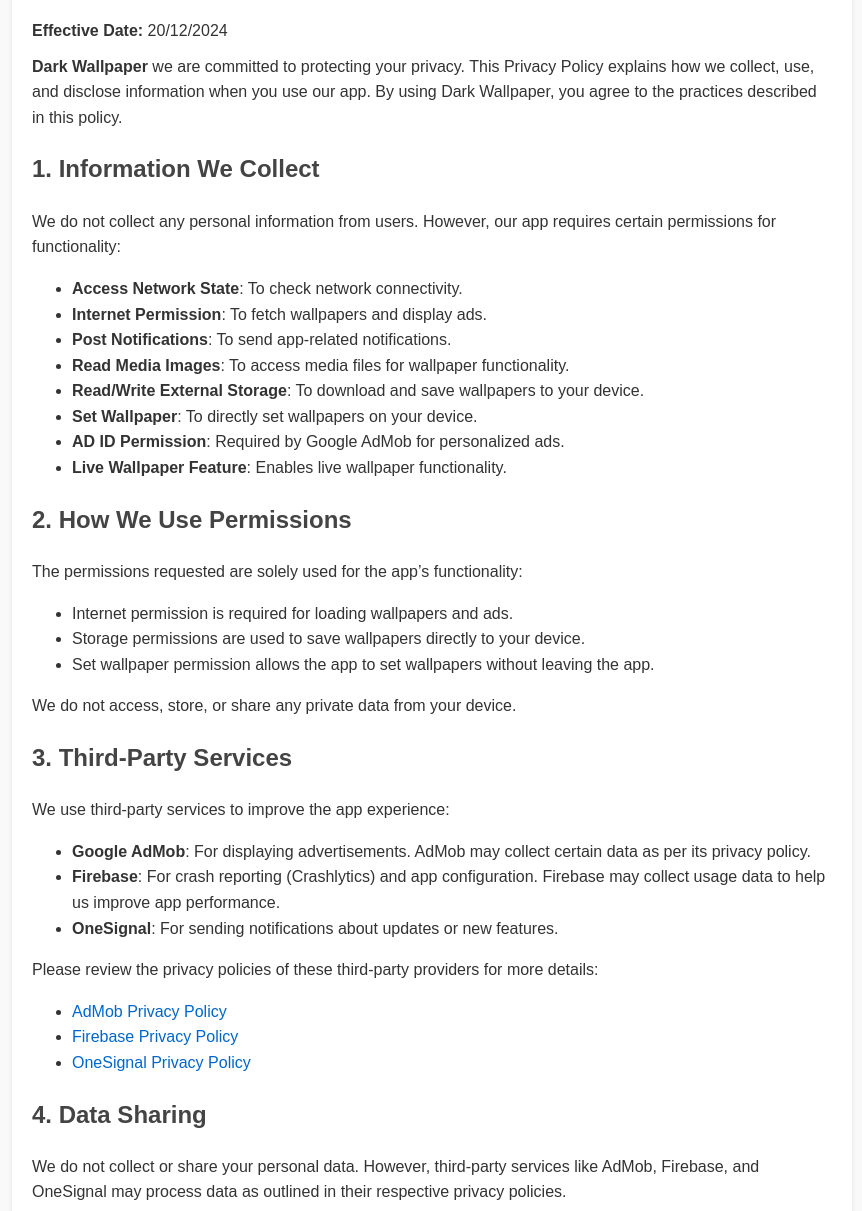
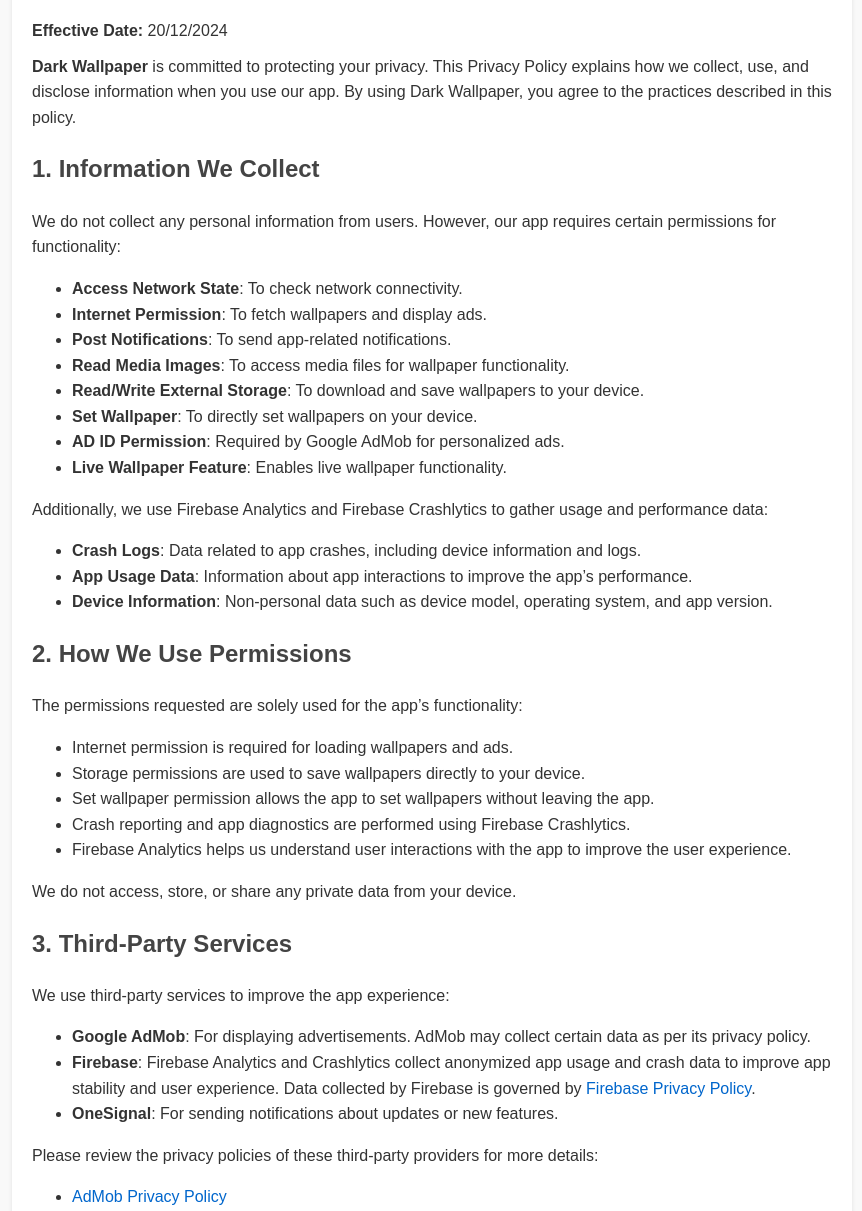
Before and after one commit to vdhruvdev1206/darkwallpaper, a plain HTML site: page index.html in a window 1280 px wide. Shown: the part 116-1327 px from the top of the page, without its empty margins (208-1070 px from the left). Drawn offline with Linux system fonts and the light colour scheme.

Commit message:
Update index.html

```diff
--- a/index.html
+++ b/index.html
@@ -45,7 +45,7 @@
         <h1>Privacy Policy</h1>
         <p><strong>Effective Date:</strong> 20/12/2024</p>
 
-        <p><strong>Dark Wallpaper</strong> we are committed to protecting your privacy. This Privacy Policy explains how we collect, use, and disclose information when you use our app. By using Dark Wallpaper, you agree to the practices described in this policy.</p>
+        <p><strong>Dark Wallpaper</strong> is committed to protecting your privacy. This Privacy Policy explains how we collect, use, and disclose information when you use our app. By using Dark Wallpaper, you agree to the practices described in this policy.</p>
 
         <h2>1. Information We Collect</h2>
         <p>We do not collect any personal information from users. However, our app requires certain permissions for functionality:</p>
@@ -59,6 +59,12 @@
             <li><strong>AD ID Permission</strong>: Required by Google AdMob for personalized ads.</li>
             <li><strong>Live Wallpaper Feature</strong>: Enables live wallpaper functionality.</li>
         </ul>
+        <p>Additionally, we use Firebase Analytics and Firebase Crashlytics to gather usage and performance data:</p>
+        <ul>
+            <li><strong>Crash Logs</strong>: Data related to app crashes, including device information and logs.</li>
+            <li><strong>App Usage Data</strong>: Information about app interactions to improve the app’s performance.</li>
+            <li><strong>Device Information</strong>: Non-personal data such as device model, operating system, and app version.</li>
+        </ul>
 
         <h2>2. How We Use Permissions</h2>
         <p>The permissions requested are solely used for the app’s functionality:</p>
@@ -66,6 +72,8 @@
             <li>Internet permission is required for loading wallpapers and ads.</li>
             <li>Storage permissions are used to save wallpapers directly to your device.</li>
             <li>Set wallpaper permission allows the app to set wallpapers without leaving the app.</li>
+            <li>Crash reporting and app diagnostics are performed using Firebase Crashlytics.</li>
+            <li>Firebase Analytics helps us understand user interactions with the app to improve the user experience.</li>
         </ul>
         <p>We do not access, store, or share any private data from your device.</p>
 
@@ -73,7 +81,7 @@
         <p>We use third-party services to improve the app experience:</p>
         <ul>
             <li><strong>Google AdMob</strong>: For displaying advertisements. AdMob may collect certain data as per its privacy policy.</li>
-            <li><strong>Firebase</strong>: For crash reporting (Crashlytics) and app configuration. Firebase may collect usage data to help us improve app performance.</li>
+            <li><strong>Firebase</strong>: Firebase Analytics and Crashlytics collect anonymized app usage and crash data to improve app stability and user experience. Data collected by Firebase is governed by <a href="https://firebase.google.com/support/privacy" target="_blank">Firebase Privacy Policy</a>.</li>
             <li><strong>OneSignal</strong>: For sending notifications about updates or new features.</li>
         </ul>
         <p>Please review the privacy policies of these third-party providers for more details:</p>
@@ -84,7 +92,7 @@
         </ul>
 
         <h2>4. Data Sharing</h2>
-        <p>We do not collect or share your personal data. However, third-party services like AdMob, Firebase, and OneSignal may process data as outlined in their respective privacy policies.</p>
+        <p>We do not directly collect or share your personal data. However, third-party services like Firebase Analytics and Crashlytics may process certain anonymized data for app performance monitoring and analytics. This data is not used to identify individual users.</p>
 
         <h2>5. Data Security</h2>
         <p>While we do not collect or store personal information, we prioritize security in our app’s infrastructure to ensure your data remains safe.</p>
```
